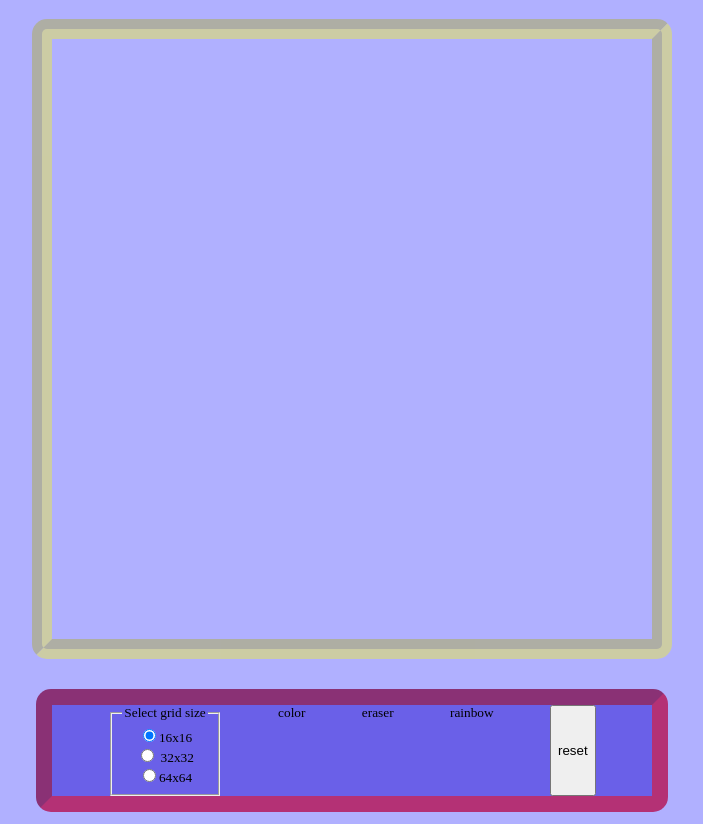
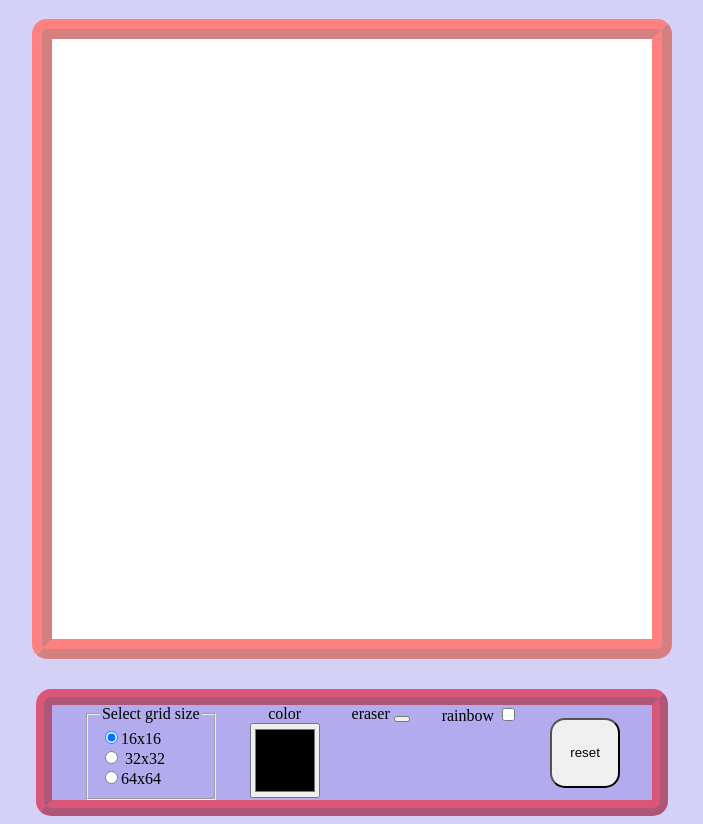
Before and after one commit to Dmaur/drawPadv2, a plain HTML site: page index.html in a window 1280 px wide. Shown: the part 99-923 px from the top of the page, without its empty margins (288-991 px from the left). Drawn offline with Linux system fonts and the light colour scheme.

Commit message:
added a color selector

```diff
--- a/draw.css
+++ b/draw.css
@@ -1,17 +1,17 @@
 body {
   display: flex;
   flex-direction: column;
-background-color: rgba(0, 0, 255, 0.308)
+  background-color: rgba(30, 10, 207, 0.185);
 }
 
 .title {
   align-self: center;
   width: 400px;
-    border-color:  rgba(255, 0, 0, 0.493);
-    border-style: inset;
+  border-color: rgba(255, 0, 0, 0.493);
+  border-style: ridge;
   border-width: 15px;
-    border-radius:15px ;
-    background-color: rgba(30, 10, 207, 0.473);
+  border-radius: 15px;
+  background-color: rgba(30, 10, 207, 0.185);
   text-align: center;
 }
 
@@ -20,47 +20,58 @@ background-color: rgba(0, 0, 255, 0.308)
   display: flex;
   align-self: center;
   flex-direction: row;
-    border-style: groove;
-    border-color:rgba(255, 255, 0, 0.356);
+  border-style: ridge;
+  border-color: rgba(255, 0, 0, 0.493);
   border-width: 20px;
-    height: 600px ;
+  height: 600px;
   width: 600px;
+  background-color: white;
 }
 
 #modBox {
-     font-size: smaller ;
+  font-size: medium;
   display: flex;
   flex-direction: row;
   justify-content: space-evenly;
   border: 16px;
-    border-style: inset;
+  border-style: ridge;
   border-color: rgba(255, 0, 0, 0.493);
   margin-top: 30px;
   border-radius: 15px;
   width: 600px;
   height: auto;
   align-self: center;
-    background-color: rgba(30, 10, 207, 0.473);
+  background-color: rgba(30, 10, 207, 0.185);
 }
 
 #size {
   display: flex;
   flex-direction: row;
+  justify-content: end;
+}
+
+#color {
+    display: flex;
+    flex-direction: column;
     text-align: center;
 }
 
-.color {
-
+#colorSelector{
+    border-radius: 1S5px;
+    width: 70px;
+    height: 75px;
 }
 
-.eraser {
+#eraser {
 
 }
 
 .rainbow {
-
 }
 
-.reset {
-
+#reset {
+    height: 70px;
+    width: 70px;
+    align-self: center;
+    border-radius: 15px;
 }
--- a/draw.js
+++ b/draw.js
@@ -6,18 +6,26 @@ const size = document.getElementById("size");
 const reset = document.getElementById("reset");
 
 let changeColor = function (e) {
-  e.target.style.backgroundColor = "black";
+  if ( document.getElementById("erase").clicked == true){
+    e.target.style.backgroundColor = "white";
+  } else if (document.getElementById("colorful").clicked == true){
+    e.target.style.backgroundColor  = "pink";
+  }else {
+  e.target.style.backgroundColor = document.querySelector(
+    "input[name='colorSelector']"
+  ).value;
+  }
 };
 // make the drawing grid
-function makeGrid(size) {
-  for (let i = 0; i < size; i++) {
+function makeGrid(grid) {
+  for (let i = 0; i < grid; i++) {
     const row = document.createElement("div");
     row.style =
       "display:flex; flex-wrap: wrap; margin: 0px; padding: 0px; height: 100%; width: 100%;";
     row.className = "row";
     row.id = "row-" + (i + 1);
     drawBox.appendChild(row);
-    for (let j = 0; j <= size; j++) {
+    for (let j = 0; j <= grid; j++) {
       const col = document.createElement("div");
       col.className = "col";
       col.addEventListener("mouseover", changeColor);
@@ -26,11 +34,9 @@ function makeGrid(size) {
     }
   }
 }
-
- const resetBoard = function () {
-   // clear board
-   drawBox.textContent = "";
-   // loop through
-   makeGrid(document.querySelector("input[name='sizeSelect']:checked").value);
-   //insert cell
- }
+const resetBoard = function () {
+  // clear board
+  drawBox.textContent = "";
+  // loop through
+  makeGrid(document.querySelector("input[name='sizeSelect']:checked").value);
+};
--- a/index.html
+++ b/index.html
@@ -20,6 +20,7 @@
             name="sizeSelect"
             class="radioButton"
             value="16"
+            onclick="resetBoard()"
             checked
           /><label for="default">16x16</label><br />
           <input
@@ -28,6 +29,7 @@
             name="sizeSelect"
             class="radioButton"
             value="32"
+            onclick="resetBoard()"
           />
           <label for="medium">32x32</label><br />
           <input
@@ -36,12 +38,20 @@
             name="sizeSelect"
             class="radioButton"
             value="64"
+            onclick="resetBoard()"
           /><label for="large">64x64</label><br />
         </fieldset>
       </div>
-      <div id="color">color</div>
-      <div id="eraser">eraser</div>
-      <div id="rainbow">rainbow</div>
+      <div id="color">
+        color
+        <input type="color" id="colorSelector" name="colorSelector" />
+      </div>
+      <div id="eraser">eraser
+        <button id="erase" onclick="erase()"></button>
+      </div>
+      <div id="rainbow">rainbow
+        <input type="checkbox" id="colorful"></button>
+      </div>
       <button id="reset" onclick="resetBoard()">reset</button>
     </div>
     <script src="draw.js"></script>
```
Lines whose indentation alone changed are shown as unchanged.
